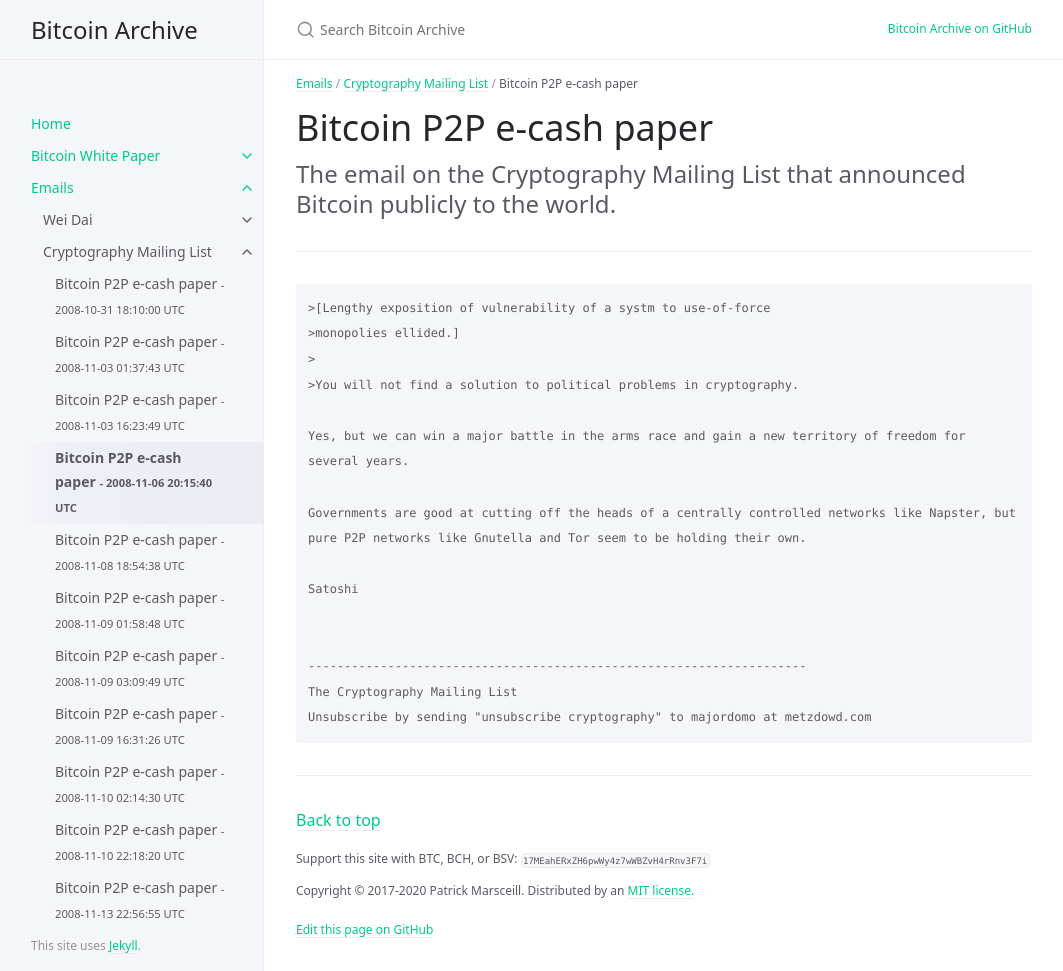
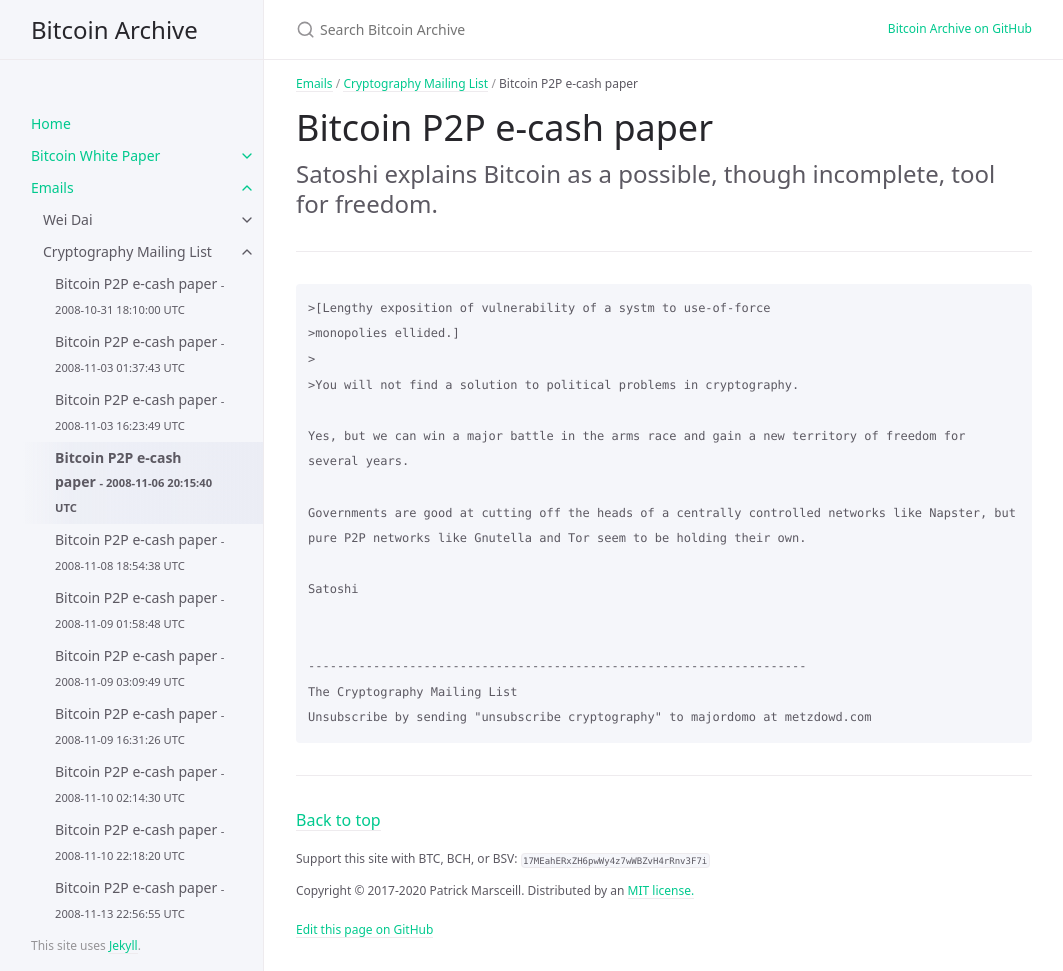
Before and after one commit to wakgill/bitcoin-archive, a Jekyll site: the page built from docs/emails/cryptography/4.md, in a window 1280 px wide and 971 px high. Shown: the whole window, without its empty margins (108-1171 px from the left). Built offline with Jekyll 4.4.1, drawn with Linux system fonts in a browser that asks for light colours.

Commit message:
Update 4.md

```diff
--- a/docs/emails/cryptography/4.md
+++ b/docs/emails/cryptography/4.md
@@ -9,7 +9,7 @@ date: 2008-11-06 20:15:40 UTC
 
 # Bitcoin P2P e-cash paper
 
-The email on the Cryptography Mailing List that announced Bitcoin publicly to the world.
+Satoshi explains Bitcoin as a possible, though incomplete, tool for freedom.
 {: .fs-6 .fw-300 }
 
 ---
```
